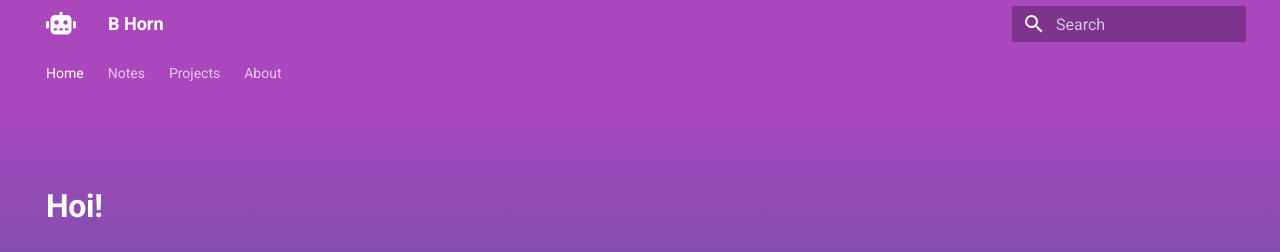
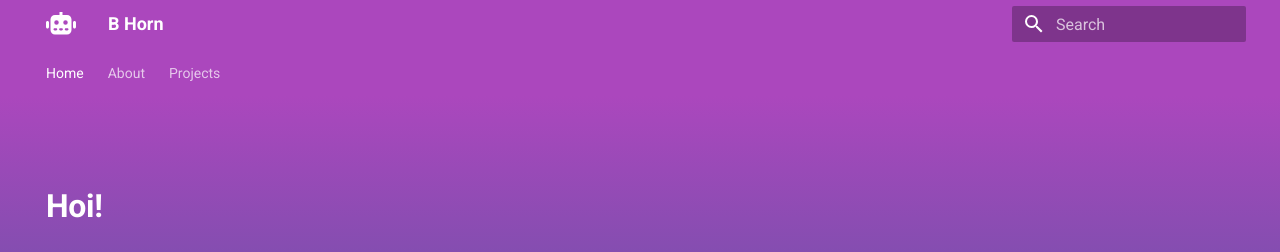
Before and after one commit to bahorn/b.horn.uk, an MkDocs documentation site: the page built from docs/index.md, in a window 1280 px wide. Shown: the top 252 px of the page. Built offline with MkDocs 1.6.1 and Material for MkDocs 9.7.7, drawn with Linux system fonts in a browser that asks for light colours; nearby versions of some CDN libraries.

Commit message:
removing dead note page from the title bar

```diff
--- a/mkdocs.yml
+++ b/mkdocs.yml
@@ -5,13 +5,11 @@ site_description: |
 
 nav:
   - Home: 'index.md'
-  - Notes:
-    - 'notes/index.md'
+  - About:
+    - 'about/index.md'
   - Projects:
     - Javascript Art:
       - 'projects/jsdemos/2d-sdf.md'
-  - About:
-    - 'about/index.md'
 
 theme:
   name: material
```
